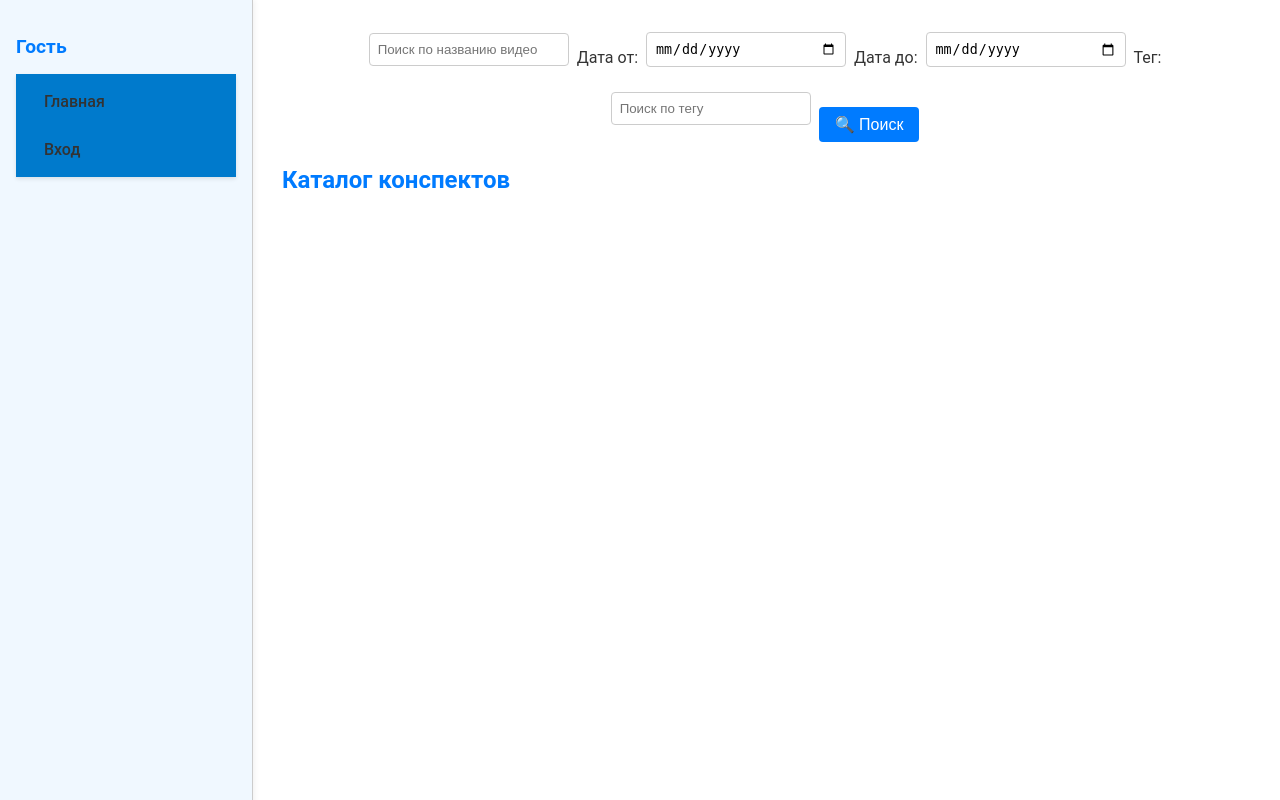
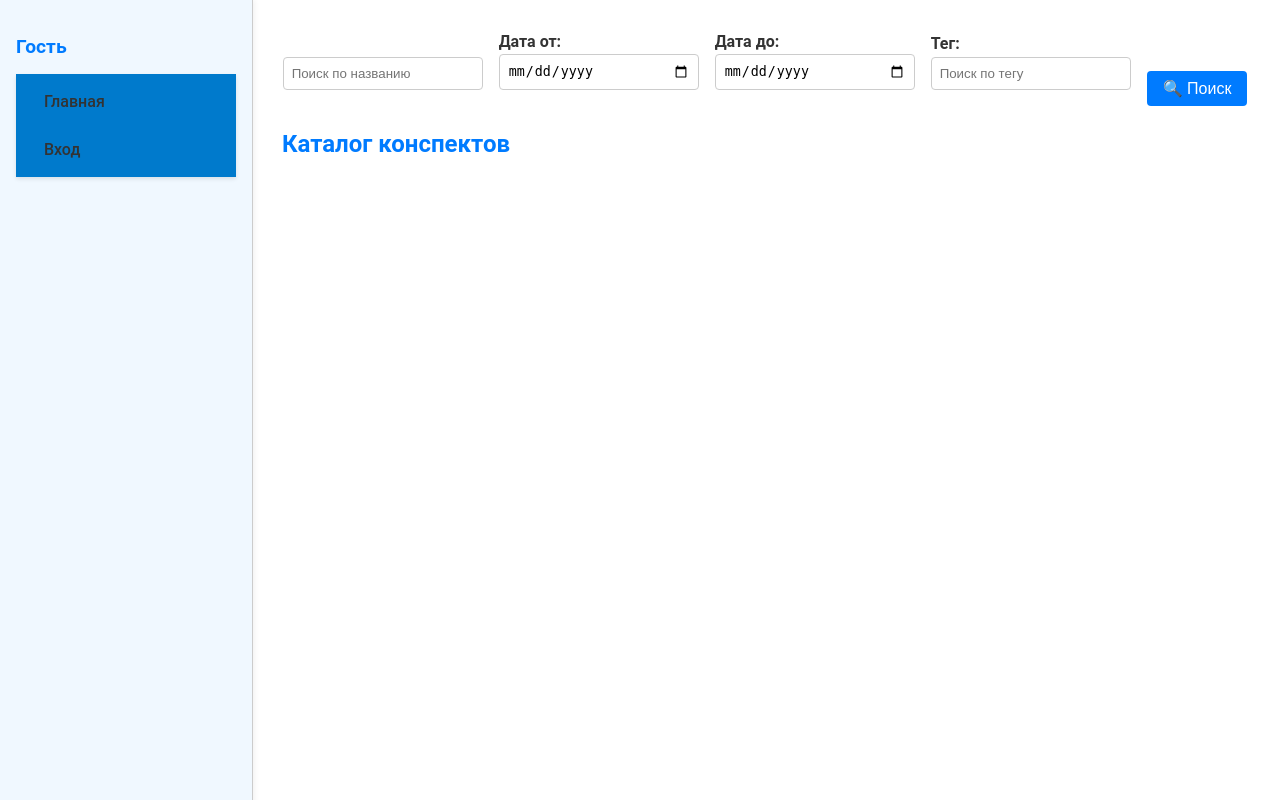
Before and after one commit to doresolla/dyplom, a Django app: page /catalog/ in a window 1280 px wide. Run offline with Django 5.2, Linux system fonts and the light colour scheme; data that the repository does not hold is empty; parts of the project's set-up code (start-up, migrations or seed data) failed here and were passed over.

Commit message:
align search, add delete_summary

```diff
--- a/templates/base.html
+++ b/templates/base.html
@@ -15,10 +15,11 @@
             <h3>{{ user_name }}</h3>
             <nav class="sidebar-nav">
                 <a href="{% url 'home' %}">Главная</a>
+                <a href="{% url 'catalog' %}" class="{% if request.path == '/catalog/' %}active-sidebar-link{% endif %}">Каталог</a>
                 <a href="{% url 'dashboard' %}?section=videos" class="{% if section == 'videos' %}active-sidebar-link{% endif %}">Мои видео</a>
                 <a href="{% url 'dashboard' %}?section=summaries" class="{% if section == 'summaries' %}active-sidebar-link{% endif %}">Мои конспекты</a>
                 <a href="{% url 'dashboard' %}?section=favorites" class="{% if section == 'favorites' %}active-sidebar-link{% endif %}">Избранное</a>
-                <a href="{% url 'catalog' %}" class="{% if request.path == '/catalog/' %}active-sidebar-link{% endif %}">Каталог</a>
+
                 <a href="{% url 'settings' %}">Настройки</a>
                 <a href="#" onclick="confirmLogout(event)">Выйти из аккаунта</a>
             </nav>
--- a/templates/catalog.html
+++ b/templates/catalog.html
@@ -3,23 +3,35 @@
 {% block title %}Каталог конспектов{% endblock %}
 
 {% block content %}
-<form method="get" action="{% url 'catalog' %}" class="search-form">
-    <input type="text" name="q" placeholder="Поиск по названию видео" value="{{ query }}">
+<form method="get" class="search-form">
+  <div class="search-field">
+    <input type="text" name="q" placeholder="Поиск по названию" value="{{ query }}">
+  </div>
 
+  <div class="search-field">
     <label>Дата от:</label>
     <input type="date" name="date_from" value="{{ date_from }}">
+  </div>
 
+  <div class="search-field">
     <label>Дата до:</label>
     <input type="date" name="date_to" value="{{ date_to }}">
+  </div>
+
+  <div class="search-field">
     <label>Тег:</label>
     <input type="text" name="tag" placeholder="Поиск по тегу" value="{{ tag }}">
+  </div>
+
+  <div class="search-button">
     <button type="submit">🔍 Поиск</button>
+  </div>
 </form>
   <h2>Каталог конспектов</h2>
 
   <div class="summary-grid">
     {% for summary in summaries %}
-      {% include 'summary_card.html' with summary=summary user=user %}
+      {% include 'summary_card.html' with summary=summary allow_delete=False  %}
     {% endfor %}
   </div>
 
@@ -40,4 +52,36 @@
       });
     });
   </script>
+<style>
+    .search-form {
+  display: flex;
+  flex-wrap: wrap;
+  justify-content: center;
+  align-items: flex-end;
+  gap: 1rem;
+  margin-bottom: 1.5rem;
+}
+
+.search-field {
+  display: flex;
+  flex-direction: column;
+}
+
+.search-field label {
+  font-weight: bold;
+  margin-bottom: 0.2rem;
+}
+
+.search-field input {
+  padding: 0.5rem;
+  border-radius: 4px;
+  border: 1px solid #ccc;
+  width: 200px;
+}
+
+.search-button {
+  display: flex;
+  align-items: flex-end;
+}
+</style>
 {% endblock %}
```
Also changed, not shown: templates/dashboard.html (+44 -5 lines), templates/summary_card.html (+17 -5 lines).
